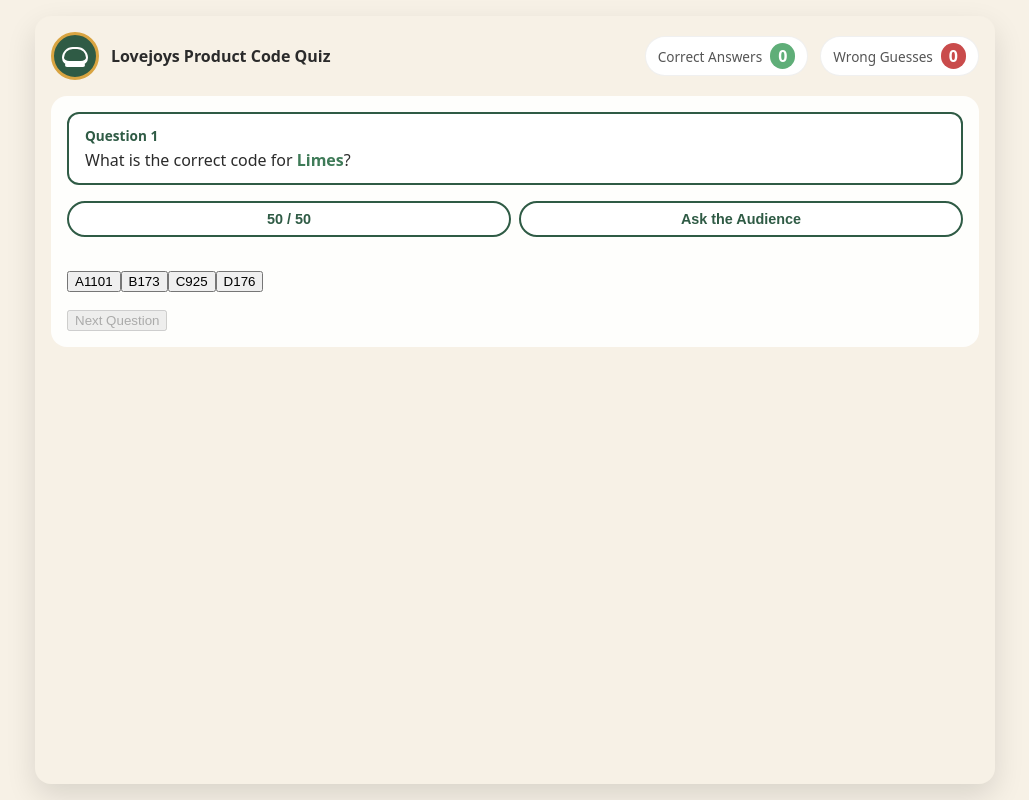
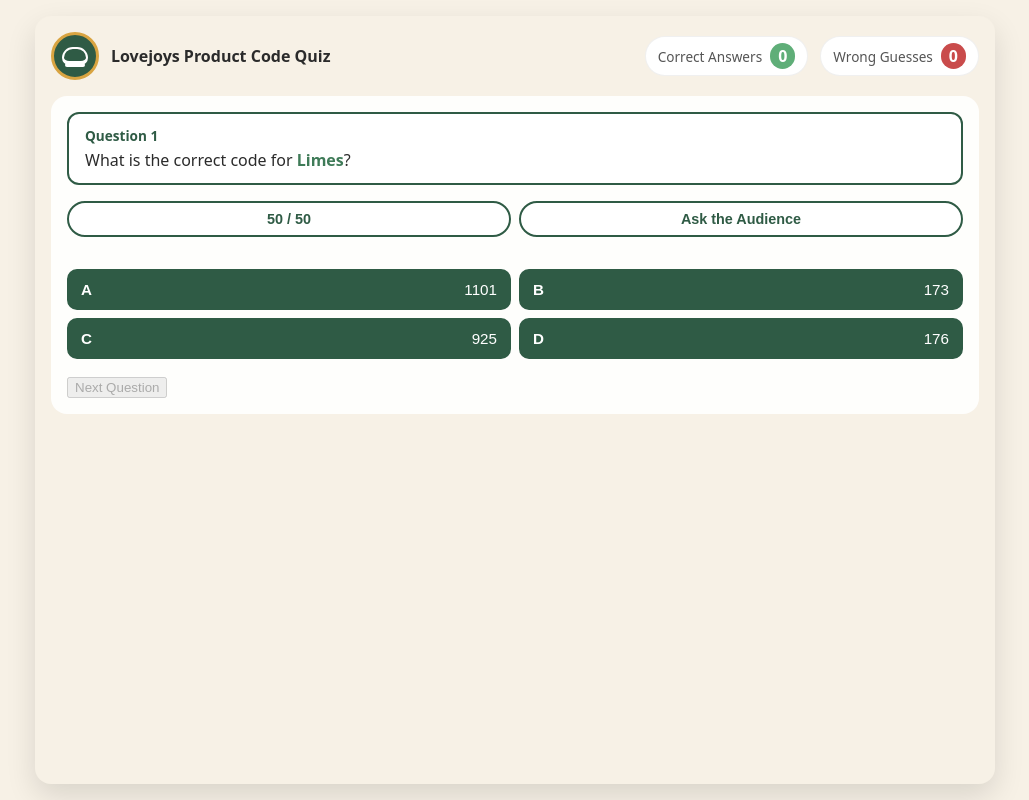
Before and after one commit to dakanish/lovejoys, a React (Vite) app: page / in a window 1280 px wide. Shown: the whole page, without its empty margins (125-1154 px from the left). Built offline with nearby package versions, Linux system fonts and the light colour scheme.

Commit message:
Update App.css

```diff
--- a/src/App.css
+++ b/src/App.css
@@ -303,3 +303,61 @@ body {
   display: flex;
   justify-content: space-between;
   align-items: flex
+}
+/* Answers */
+
+.answers {
+  display: grid;
+  grid-template-columns: 1fr 1fr;
+  gap: 8px;
+}
+
+.answer-btn {
+  padding: 10px 12px;
+  border-radius: 10px;
+  border: 2px solid var(--green-dark);
+  background: var(--green-dark);
+  color: var(--white);
+  display: flex;
+  align-items: center;
+  justify-content: space-between;
+  gap: 8px;
+  cursor: pointer;
+  font-size: 0.95rem;
+  transition: background 0.2s ease, transform 0.1s ease, box-shadow 0.2s ease,
+    border-color 0.2s ease;
+}
+
+.answer-btn:hover:not(:disabled) {
+  background: var(--green-mid);
+  transform: translateY(-1px);
+  box-shadow: 0 4px 10px rgba(0, 0, 0, 0.08);
+}
+
+.answer-btn:active:not(:disabled) {
+  transform: translateY(0);
+  box-shadow: none;
+}
+
+.answer-label {
+  font-weight: 700;
+}
+
+.answer-text {
+  flex: 1;
+  text-align: right;
+}
+
+.answer-hidden {
+  visibility: hidden;
+}
+
+.answer-correct {
+  background: var(--green-light);
+  border-color: var(--green-light);
+}
+
+.answer-wrong {
+  background: var(--red-wrong);
+  border-color: var(--red-wrong);
+}
```
